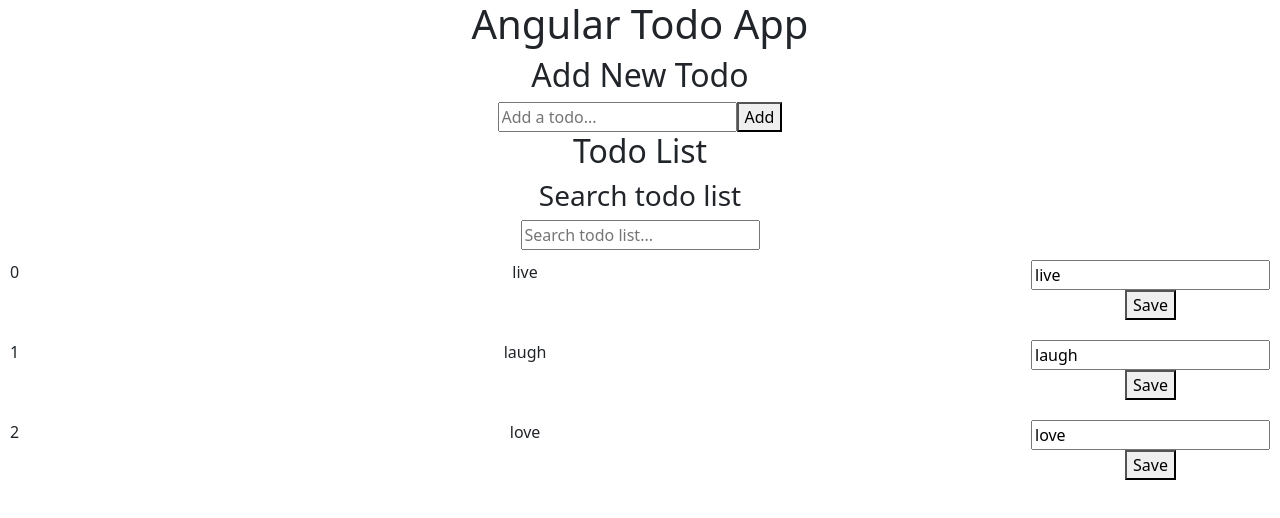
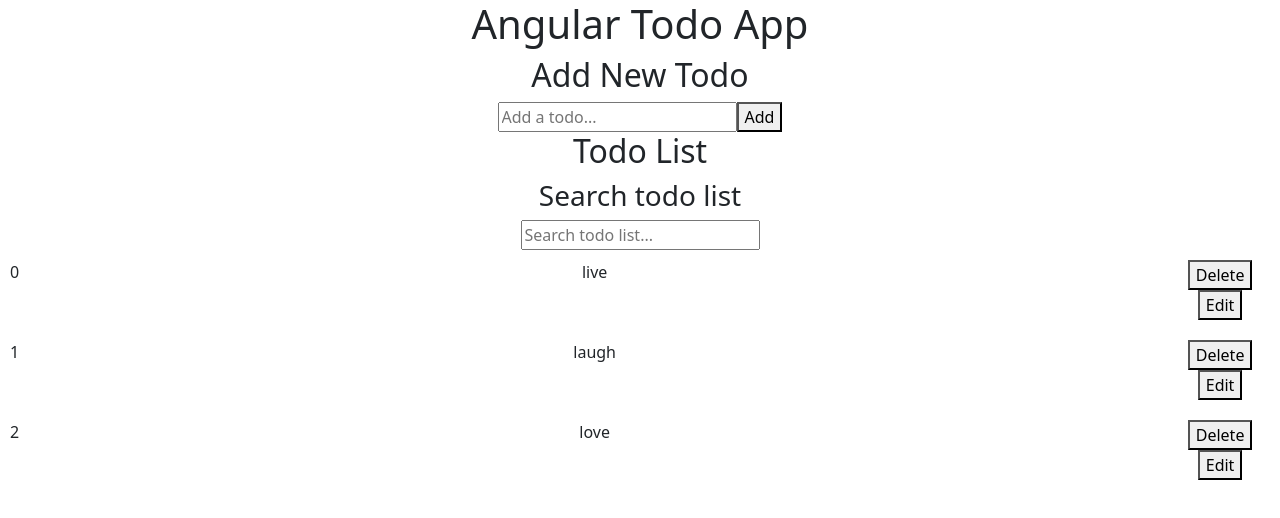
Before and after one commit to irek02/angular-todo-2, an Angular app: page / in a window 1280 px wide. Shown: the top 518 px of the page. Built offline with nearby package versions, Linux system fonts and the light colour scheme.

Commit message:
hide/show

```diff
--- a/src/app/app.component.html
+++ b/src/app/app.component.html
@@ -42,7 +42,7 @@
         <div class="id">{{ i }}</div>
 
         <!-- Content of each todo item -->
-        <div class="content">{{ item }}</div>
+        <div class="content" *ngIf="showSave">{{ item }}</div>
 
         <form *ngIf="showEdit">
             <input
@@ -56,7 +56,7 @@
 
         <div class="buttons" *ngIf="showSave">
             <button type="button" (click)="deleteTodo(i)">Delete</button>
-            <button type="button" (click)="editTodo()">Edit</button>
+            <button type="button" (click)="editTodo(i)">Edit</button>
         </div>
 
     </div>
--- a/src/app/app.component.ts
+++ b/src/app/app.component.ts
@@ -20,8 +20,8 @@ export class AppComponent {
 
   inputTodo: string = '';
   searchText: any;
-  showEdit: boolean = true ;
-  showSave: boolean = false ;
+  showEdit: boolean = false;
+  showSave: boolean = true;
 
   // Array contains the todo items
   allTodoItems = [
@@ -46,16 +46,18 @@ export class AppComponent {
   }
 
   // Acts as a toggle to show the Edit input with Save button and hides the Edit and Delete buttons
-  editTodo() {
+  editTodo(id: number) {
 
-    this.showEdit = ! this.showEdit;
+    this.showEdit = true;
+    this.showSave = false;
   }
 
   // Saves edited todo after user inputs the edit
   // Toggles bak to Edit and Delete buttons when Save is clicked
   saveTodo(id: number) {
 
-    this.showSave = ! this.showSave;
+    this.showSave = true;
+    this.showEdit = false;
 
     //  // Selects ID of each array item
     //  let todo = this.allTodoItems[id];
```
Lines whose indentation alone changed are shown as unchanged.
